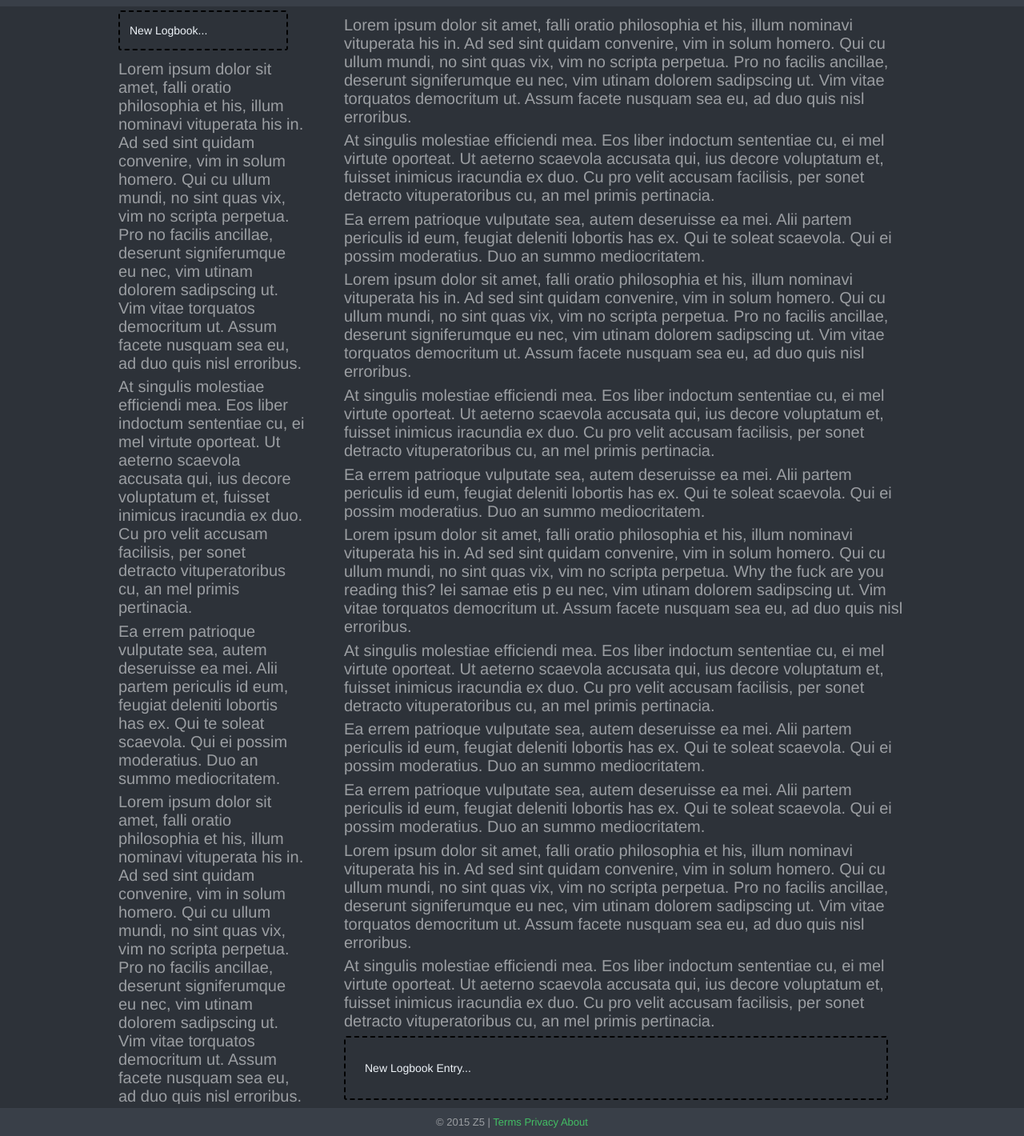
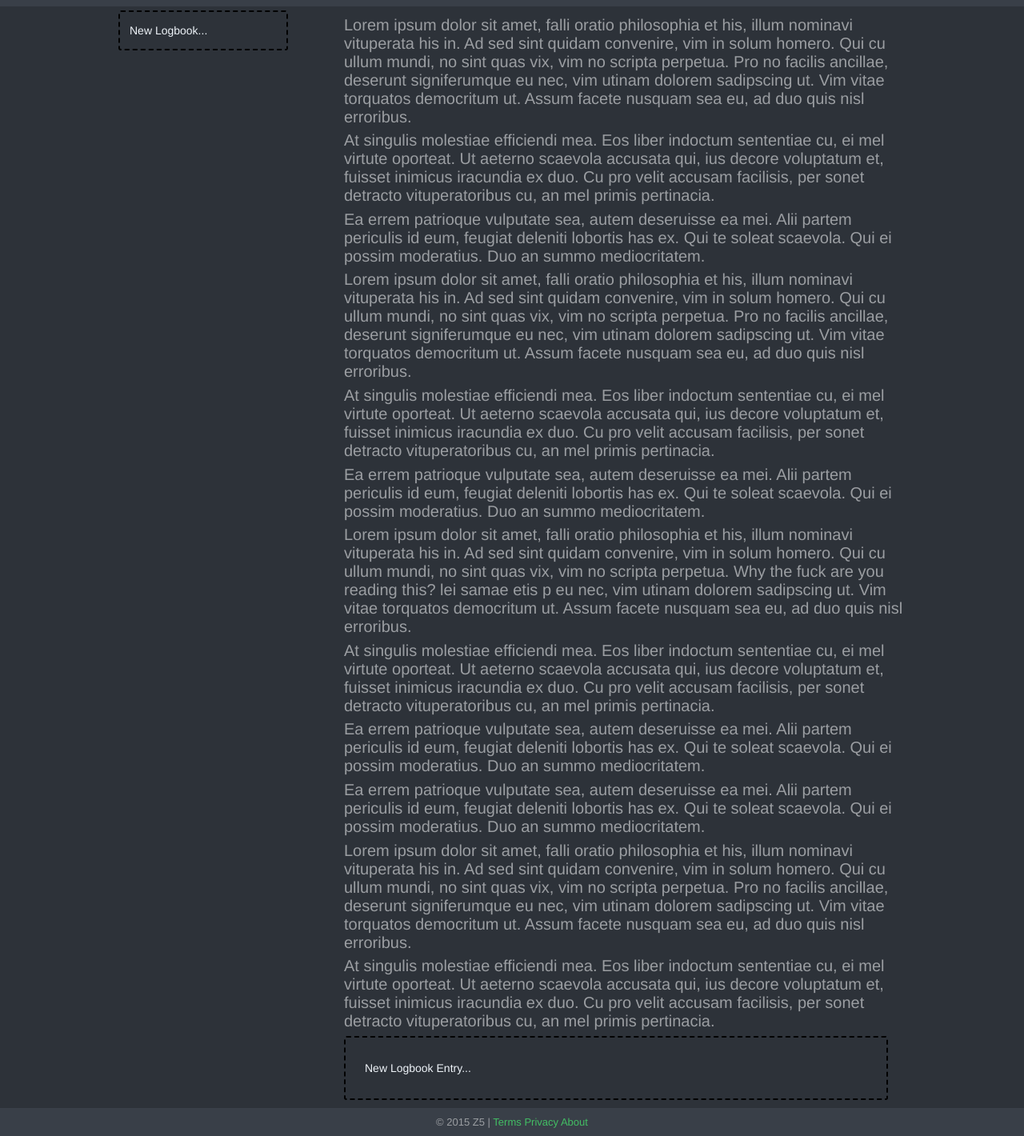
Before and after one commit to andreimuntean/Logbook, a PHP site: page /pages/logbook-page/logbook-page.html in a window 1280 px wide. Shown: the part 62-1482 px from the top of the page at 80% size. Run offline with PHP 8.4, Linux system fonts and the light colour scheme.

Commit message:
Created javascript to create new logbook buttons on logbook creation button click. Also removed the lorem ipsum for that section.

```diff
--- a/Logbook/css/style.css
+++ b/Logbook/css/style.css
@@ -152,6 +152,7 @@ button.logbookButton {
   padding-left:12px;
   height:50px;
   width:212px;
+  background-color: #393F48;
 }
 
 #signUpButton {
--- a/Logbook/pages/logbook-page/logbook-page.html
+++ b/Logbook/pages/logbook-page/logbook-page.html
@@ -8,6 +8,7 @@
   <meta name="keywords" content="landing, homepage">
   <meta name="author" content="Pranav Bahuguna">
   <link href="../../css/style.css" rel="stylesheet">
+  <script language="JavaScript" src="scripts.js"></script>
 </head>
 
 <body style="height:100vh">
@@ -26,34 +27,11 @@
     height:calc(100% - 115px); padding: 5px 0 5px 0">
     <div class="contentContainer" style="height:100%; padding:0">
 
-      <div class="logbookSelectionPane" style="float:left; height:100%">
-
-        <button type="button" class="logbookButton" id="createLogbookButton">
+      <div class="logbookSelectionPane" id="logbookSelectionPane"
+        style="float:left; height:100%">
+        <button type="button" class="logbookButton" id="createLogbookButton"
+          onclick="createLogbook()">
           New Logbook...</button>
-
-        <p>Lorem ipsum dolor sit amet, falli oratio philosophia et his, illum
-          nominavi vituperata his in. Ad sed sint quidam convenire, vim in solum
-          homero. Qui cu ullum mundi, no sint quas vix, vim no scripta perpetua.
-          Pro no facilis ancillae, deserunt signiferumque eu nec, vim utinam
-          dolorem sadipscing ut. Vim vitae torquatos democritum ut. Assum facete
-          nusquam sea eu, ad duo quis nisl erroribus.</p>
-
-        <p>At singulis molestiae efficiendi mea. Eos liber indoctum sententiae
-          cu, ei mel virtute oporteat. Ut aeterno scaevola accusata qui, ius
-          decore voluptatum et, fuisset inimicus iracundia ex duo. Cu pro velit
-          accusam facilisis, per sonet detracto vituperatoribus cu, an mel primis
-          pertinacia.</p>
-
-        <p>Ea errem patrioque vulputate sea, autem deseruisse ea mei. Alii partem
-          periculis id eum, feugiat deleniti lobortis has ex. Qui te soleat
-          scaevola. Qui ei possim moderatius. Duo an summo mediocritatem.</p>
-
-        <p>Lorem ipsum dolor sit amet, falli oratio philosophia et his, illum
-          nominavi vituperata his in. Ad sed sint quidam convenire, vim in solum
-          homero. Qui cu ullum mundi, no sint quas vix, vim no scripta perpetua.
-          Pro no facilis ancillae, deserunt signiferumque eu nec, vim utinam
-          dolorem sadipscing ut. Vim vitae torquatos democritum ut. Assum facete
-          nusquam sea eu, ad duo quis nisl erroribus.</p>
       </div>
 
       <div class="logbookEditor" style="float:right; height:100%">
--- a/Logbook/pages/logbook-page/scripts.js
+++ b/Logbook/pages/logbook-page/scripts.js
@@ -1,10 +1,10 @@
-<script>
-
 function createLogbook ()
 {
   var button = document.createElement ("button");
-  button.class =
-  document.body.appendChild (button);
+  button.setAttribute ("class", "logbookButton");
+  button.setAttribute ("type", "button");
+  button.innerHTML = "Test text";
+  document.getElementById("logbookSelectionPane").appendChild (button);
 }
 
 function createLogbookEntry ()
```
